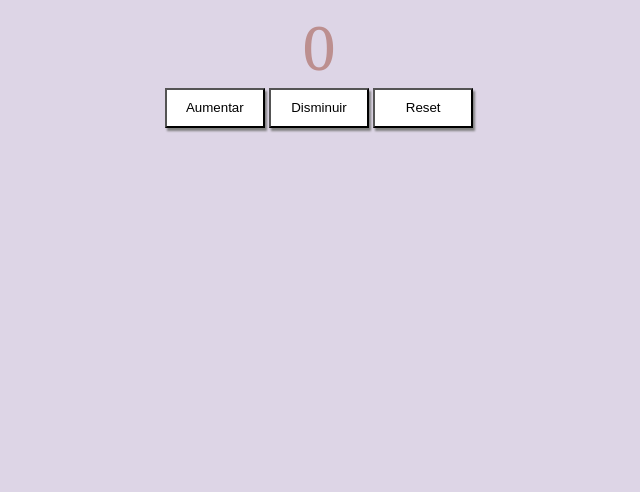
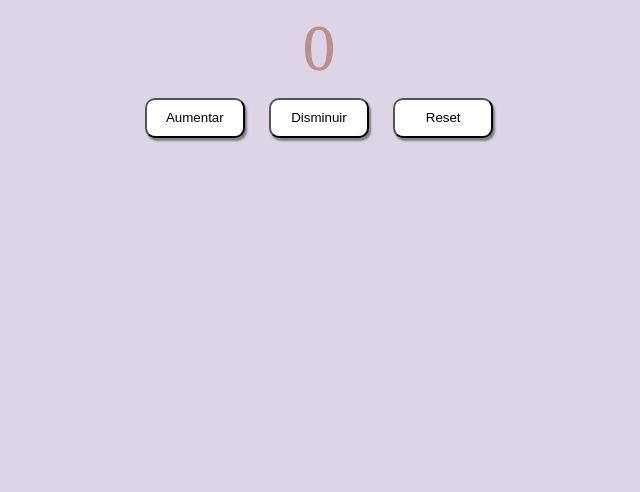
Before and after one commit to oterminA/counter, a plain HTML site: page index.html in a window 1280 px wide. Shown: the part 308-800 px from the top of the page, without its empty margins (321-961 px from the left). Drawn offline with Linux system fonts and the light colour scheme.

Commit message:
Update index.css

```diff
--- a/index.css
+++ b/index.css
@@ -20,9 +20,12 @@
     font-size: 60px;
 }
 
-.btn {
+button {
     width: 100px;
     height: 40px;
     background-color: white;
     box-shadow: 2px 3px 2px gray;
+    cursor: pointer;
+    border-radius: 10px;
+    margin: 10px;
 }
```
